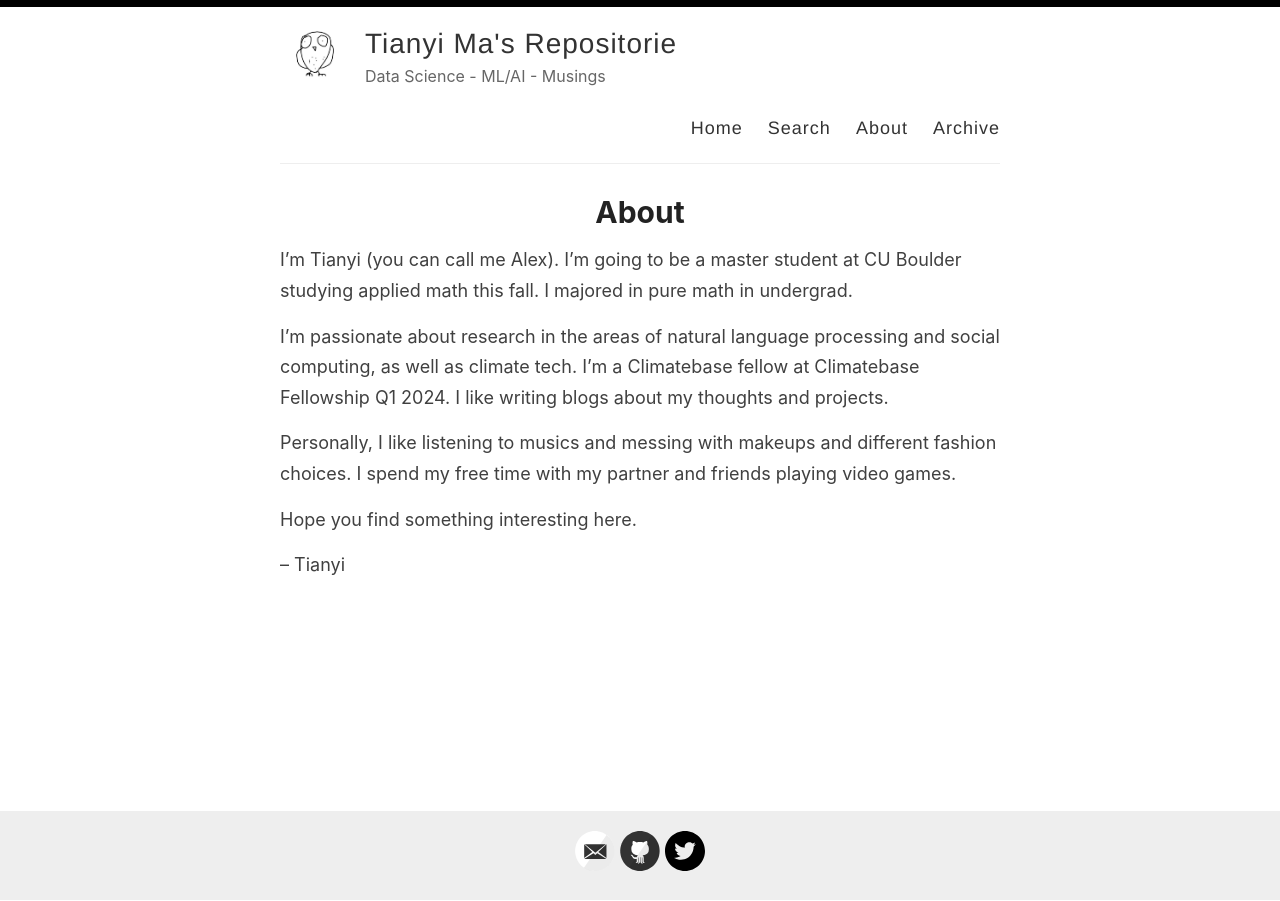
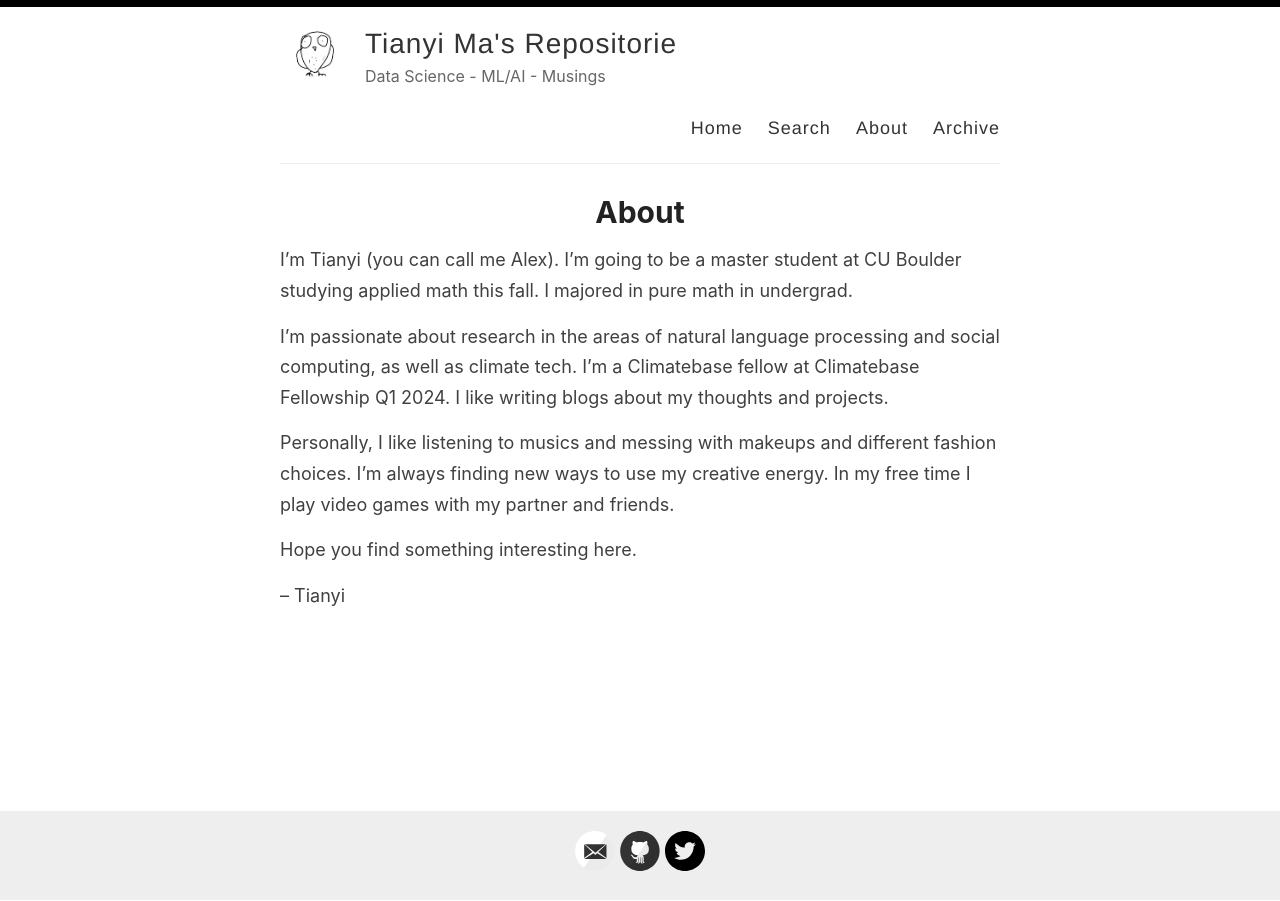
Before and after one commit to tianyimasf/ai, a Jekyll site: the page built from _pages/about.md, in a window 1280 px wide. Built offline with Jekyll 4.4.1, drawn with Linux system fonts in a browser that asks for light colours.

Commit message:
edit about section

```diff
--- a/_pages/about.md
+++ b/_pages/about.md
@@ -8,7 +8,7 @@ I'm Tianyi (you can call me Alex). I'm going to be a master student at CU Boulde
 
 I'm passionate about research in the areas of natural language processing and social computing, as well as climate tech. I'm a Climatebase fellow at Climatebase Fellowship Q1 2024. I like writing blogs about my thoughts and projects.
 
-Personally, I like listening to musics and messing with makeups and different fashion choices. I spend my free time with my partner and friends playing video games.
+Personally, I like listening to musics and messing with makeups and different fashion choices. I'm always finding new ways to use my creative energy. In my free time I play video games with my partner and friends.
 
 Hope you find something interesting here.
 
```
